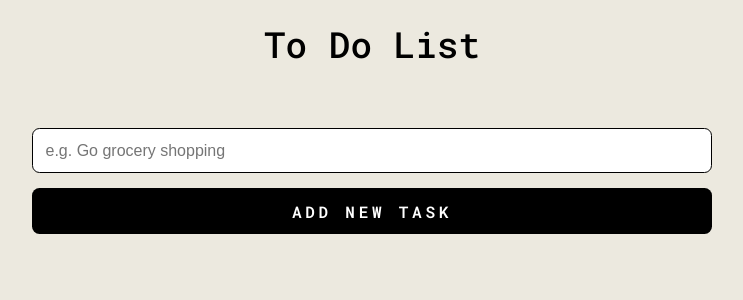
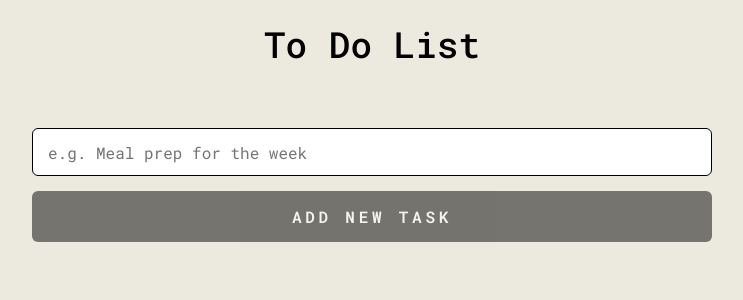
Before and after one commit to alexismgjackson-github/todolist, a React (Vite) app: page / in a window 1280 px wide. Shown: the top 300 px of the page, without its empty margins (268-1011 px from the left). Built offline with nearby package versions, Linux system fonts and the light colour scheme.

Commit message:
input update

```diff
--- a/components/Main.css
+++ b/components/Main.css
@@ -13,7 +13,7 @@ main {
 
 .task {
   border: 1px solid var(--color-bold);
-  border-radius: 0.75rem;
+  border-radius: 0.6rem;
   display: flex;
   flex-direction: column;
   gap: 1.5rem;
--- a/components/Main.jsx
+++ b/components/Main.jsx
@@ -44,19 +44,25 @@ export default function Main() {
     <>
       <main>
         <section className="to-do-input-container">
+          <form className="add-tasks-form">
             <input
               className="to-do-input"
               type="text"
               id="to-do-input"
-            placeholder="e.g. Go grocery shopping"
+              placeholder="e.g. Meal prep for the week"
               aria-label="Type in a new task"
               value={newTask}
               onChange={handleChange}
               required
             />
-          <button className="add-task-btn" onClick={addNewTask}>
+            <button
+              className="add-task-btn"
+              onClick={addNewTask}
+              disabled={newTask.length < 4}
+            >
               Add New Task
             </button>
+          </form>
         </section>
         <section className="to-do-list-container">
           <ul className="to-do-list">
@@ -72,7 +78,7 @@ export default function Main() {
                     <div className="if-btn-container">
                       <button onClick={updateTask} className="update-task-btn">
                         <img
-                          src="public/assets/icons/update.svg"
+                          src="/assets/icons/update.svg"
                           alt="Update task"
                           aria-label="Update task"
                         />
@@ -82,7 +88,7 @@ export default function Main() {
                         className="cancel-btn"
                       >
                         <img
-                          src="public/assets/icons/cancel.svg"
+                          src="/assets/icons/cancel.svg"
                           alt="Cancel action"
                           aria-label="Cancel action"
                         />
@@ -98,7 +104,7 @@ export default function Main() {
                         className="delete-task-btn"
                       >
                         <img
-                          src="public/assets/icons/delete.svg"
+                          src="/assets/icons/delete.svg"
                           alt="Delete task"
                           aria-label="Delete task"
                         />
@@ -109,7 +115,7 @@ export default function Main() {
                       >
                         {" "}
                         <img
-                          src="public/assets/icons/edit.svg"
+                          src="/assets/icons/edit.svg"
                           alt="Edit task"
                           aria-label="Edit task"
                         />
--- a/index.css
+++ b/index.css
@@ -56,9 +56,10 @@ a:hover {
 input {
   background-color: var(--color-extralight);
   border: 1px solid var(--color-bold);
-  border-radius: 0.75rem;
+  border-radius: 0.6rem;
   color: var(--color-bold);
-  padding: 1.25rem;
+  font-family: var(--font-primary);
+  padding: 1.25rem 1.5rem;
   margin-bottom: 1.5rem;
   width: 100%;
 }
@@ -73,14 +74,14 @@ input[type="text"]:focus {
 
 button {
   background-color: var(--color-bold);
-  border-radius: 0.75rem;
+  border-radius: 0.6rem;
   border-style: none;
   color: var(--color-extralight);
   font-family: var(--font-primary);
   font-size: 1.6rem;
   font-weight: 600;
   letter-spacing: 0.375rem;
-  padding: 1.25rem 5rem;
+  padding: 1.5rem 5rem;
   text-transform: uppercase;
   transition: 0.25s;
   width: 100%;
```
Lines whose indentation alone changed are shown as unchanged.
